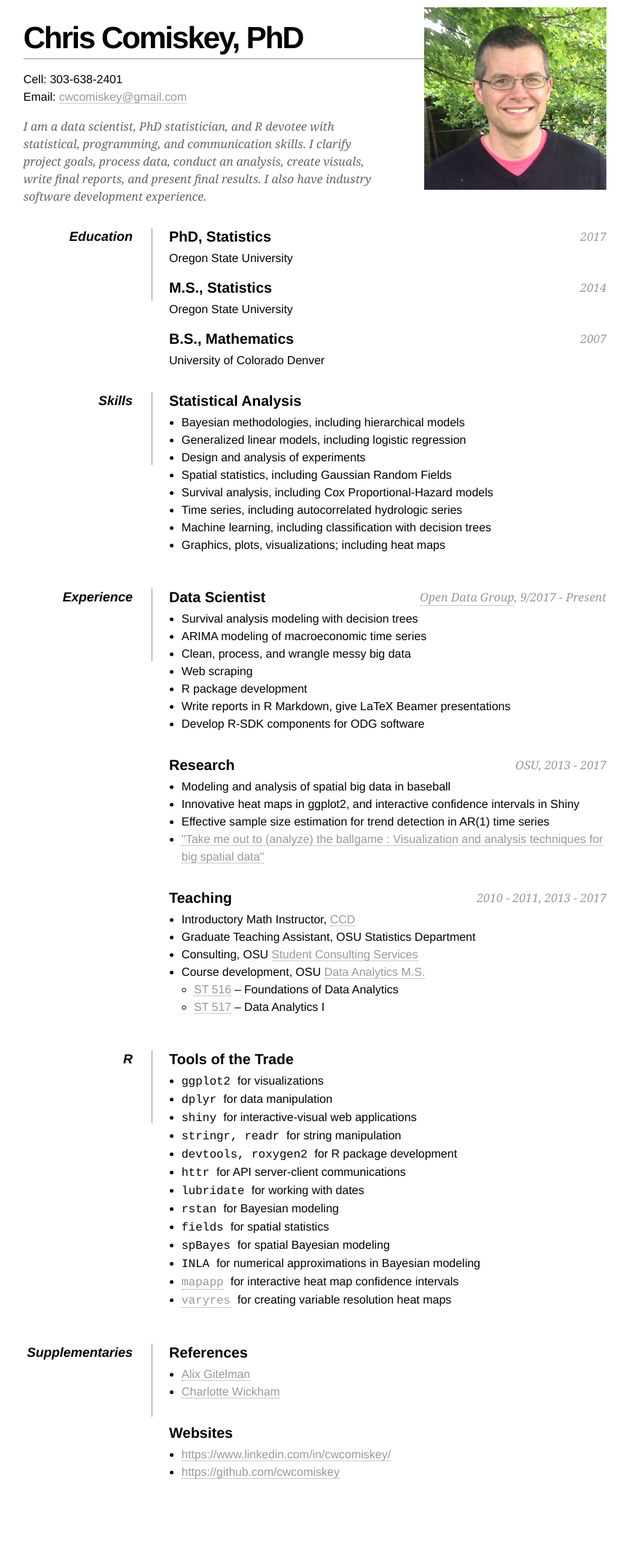
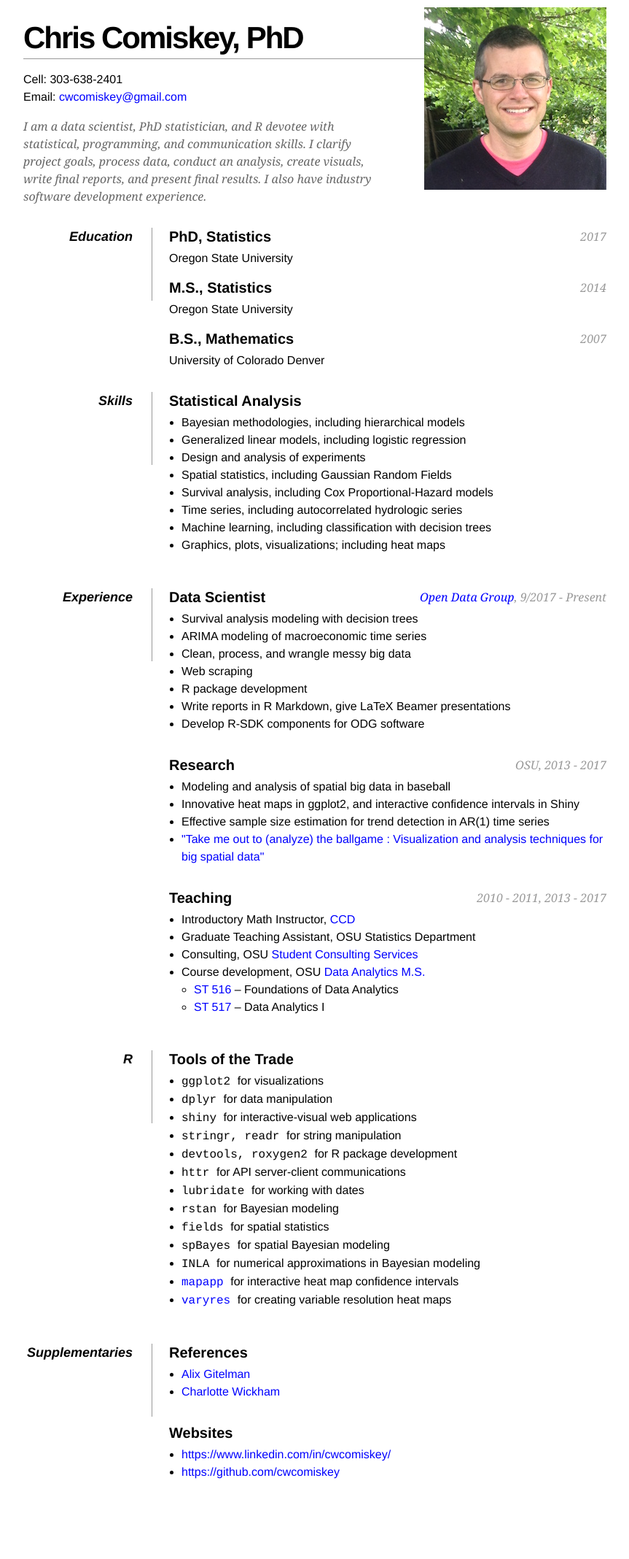
Before and after one commit to cwcomiskey/cwcomiskey.github.io, a Jekyll site: the page index.html, which Jekyll copies as it is, in a window 1280 px wide. Shown: the whole page at 73% size, without its empty margins (208-1071 px from the left). Built offline with Jekyll 4.4.1, drawn with Linux system fonts in a browser that asks for light colours.

Commit message:
Make links blue!

```diff
--- a/index.html
+++ b/index.html
@@ -18,7 +18,7 @@
         h2 { font-size: 20px; margin: 0 0 6px 0; position: relative; }
         h2 span { position: absolute; bottom: 0; right: 0; font-style: italic; font-family: Georgia, Serif; font-size: 16px; color: #999; font-weight: normal; }
         p { margin: 0 0 16px 0; }
-        a { color: #999; text-decoration: none; border-bottom: 1px dotted #999; }
+        a { color: #0000FF; text-decoration: none; border-bottom: none; }
         a:hover { border-bottom-style: solid; color: black; }
         ul { margin: 0 0 32px 17px; }
         #objective { width: 500px; float: left; }
```
